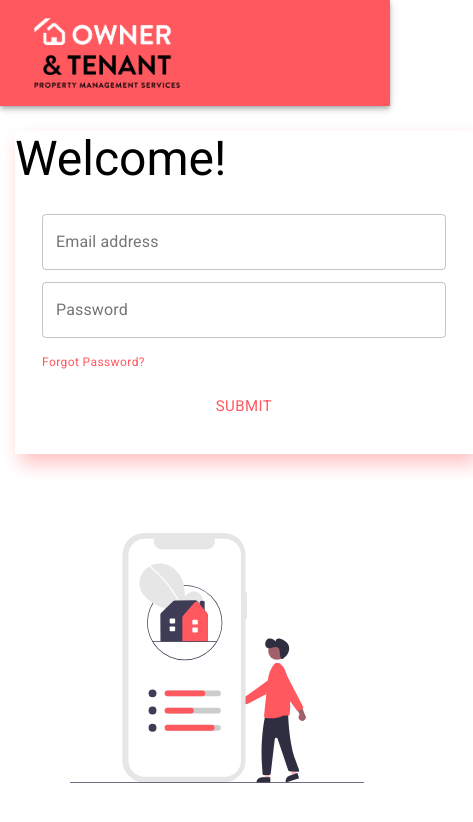
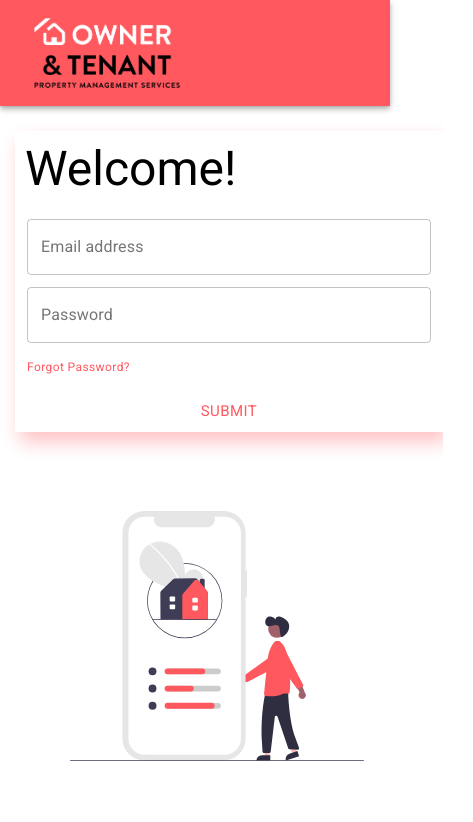
Before and after one commit to pradeepa45/ont_login, a React (Create React App) app: page /#/ in a window 390 px wide. Shown: the top 822 px of the page, 473 px wide, since content can reach past the window. Built offline with nearby package versions, Linux system fonts and the light colour scheme.

Commit message:
margin adjustment for mobile view

```diff
--- a/src/LoginPage.js
+++ b/src/LoginPage.js
@@ -92,10 +92,10 @@ function LoginPage(props) {
                     <Grid item xs className={classes.formDiv}>
                         {useMediaQuery({ query: '(max-width : 1024px)' }) &&
                             <div id="inner-form-div" style={{ marginTop: '4%', marginLeft : '15px' }}>
-                                <Typography variant='h3'>
+                                <Typography variant='h3' style={{padding: '10px', paddinTop : '20px'}}>
                                     Welcome!
                                 </Typography>
-                                <form onSubmit={handleSubmit(onSubmit, onError)} className={classes.root} style={{padding:"15px"}}>
+                                <form onSubmit={handleSubmit(onSubmit, onError)} className={classes.root}>
                                     <div>
                                         <TextField fullWidth type='email' label="Email address" variant="outlined" {...register("email", { required: true })} />
                                         {errors.email
```
